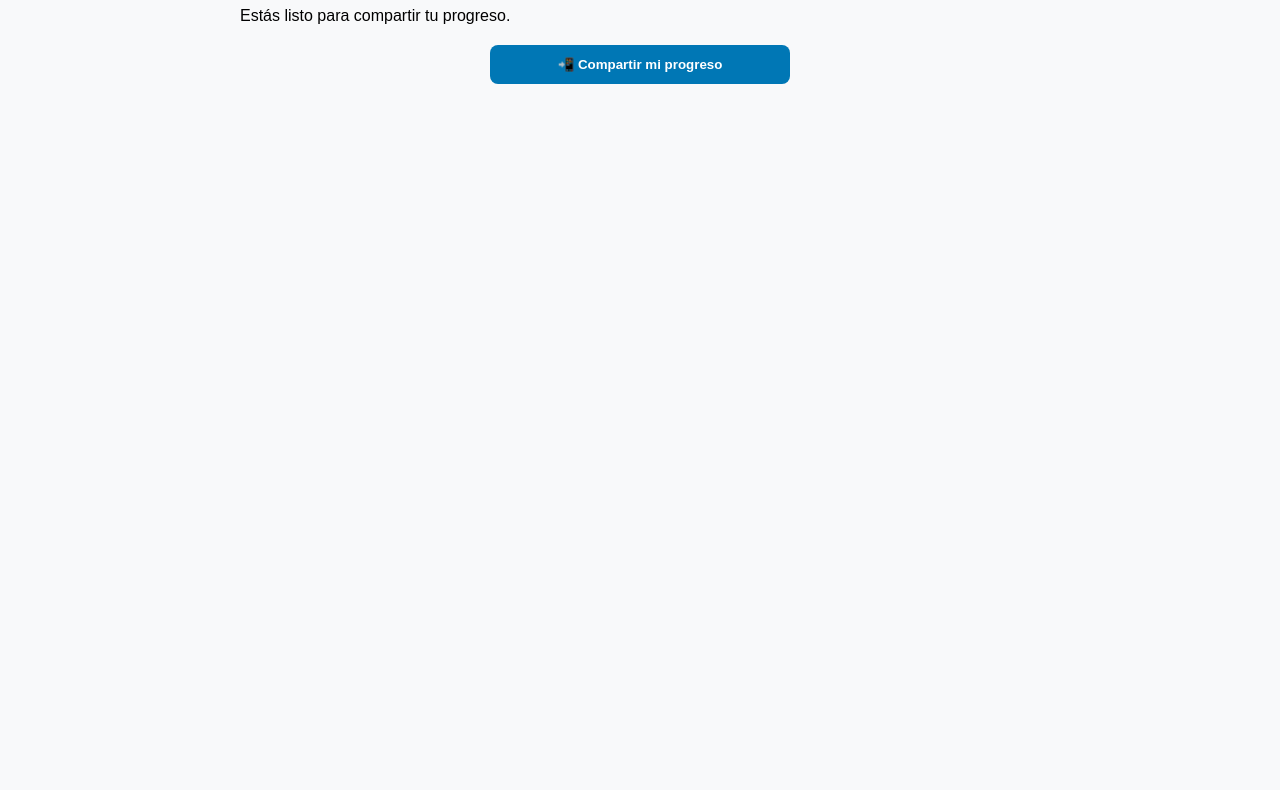
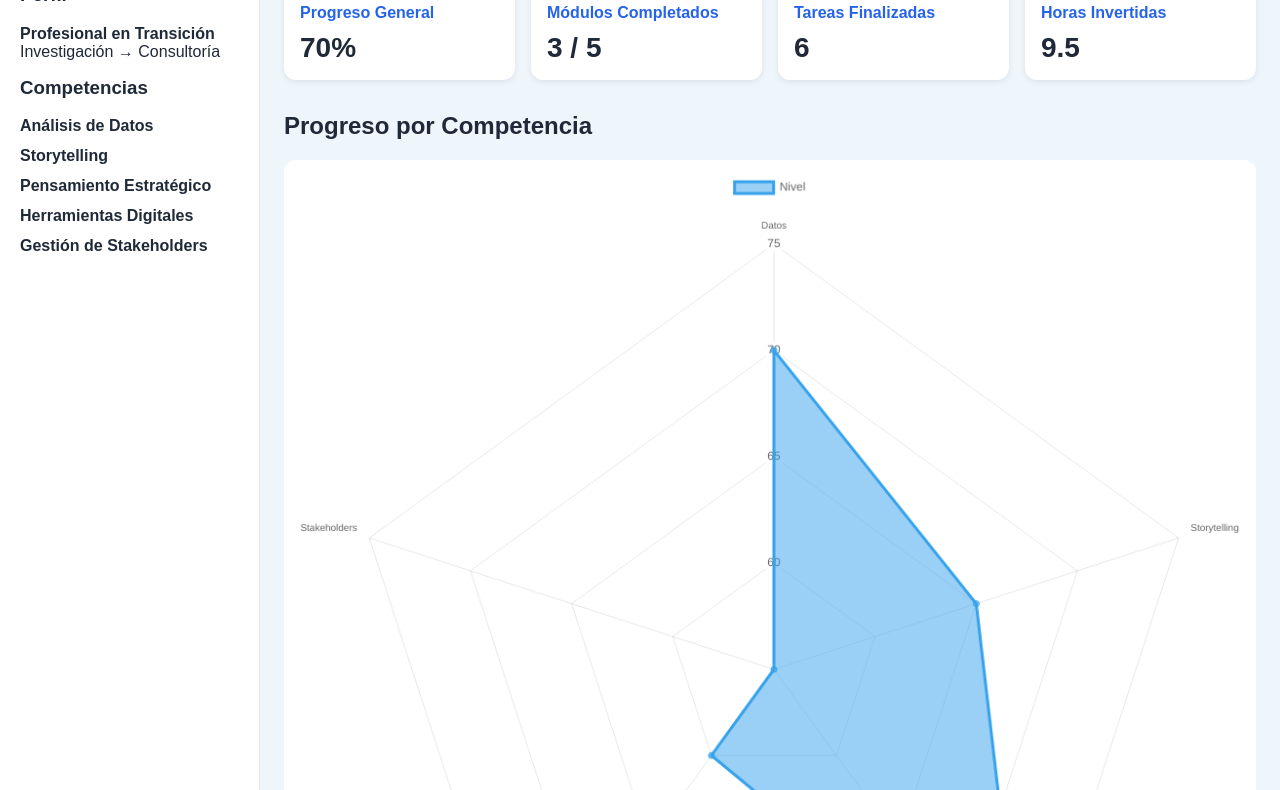
Before and after one commit to uberlandisfiolreyes74-spec/tutor-profesional, a plain HTML site: page index.html in a window 1280 px wide. Shown: the part 102-892 px from the top of the page. Before the commit the page ends 800 px from the top, so only its background shows below. Drawn offline with nearby package versions, Linux system fonts and the light colour scheme.

Commit message:
Revamp Tutor Profesional dashboard layout and styles
Updated the layout and content for the Tutor Profesional dashboard, including new styles and a header section.

```diff
--- a/index.html
+++ b/index.html
@@ -1,63 +1,77 @@
+
   <!DOCTYPE html>
 <html lang="es">
 <head>
-  <meta charset="UTF-8">
-  <meta name="viewport" content="width=device-width, initial-scale=1.0">
-  <title>Tutor Profesional</title>
+  <meta charset="UTF-8" />
+  <meta name="viewport" content="width=device-width, initial-scale=1.0" />
+  <title>Dashboard – Tutor Profesional</title>
+  <script src="https://cdn.jsdelivr.net/npm/chart.js"></script>
   <style>
-    body { font-family: sans-serif; padding: 20px; background: #f8f9fa; }
-    .container { max-width: 800px; margin: 0 auto; }
-    h1 { color: #2c3e50; }
-    .boton-compartir {
-      background: #0077B5;
-      color: white;
-      border: none;
-      padding: 12px 20px;
-      border-radius: 8px;
-      font-weight: bold;
-      margin: 20px auto;
-      cursor: pointer;
-      display: block;
-      width: 90%;
-      max-width: 300px;
-    }
-    .mensaje {
-      background: #f0f5ff;
-      border-left: 4px solid #0077B5;
-      padding: 16px;
-      margin: 20px;
-      border-radius: 6px;
-      display: none;
-    }
+    body{margin:0;font-family:Arial,Helvetica,sans-serif;background:#eef5fb;color:#1f2937}
+    header{background:#0f172a;color:#fff;padding:20px}
+    header h1{margin:0;font-size:22px}
+    .container{display:grid;grid-template-columns:260px 1fr;min-height:100vh}
+    aside{background:#ffffff;padding:20px;border-right:1px solid #e5e7eb}
+    aside h3{margin-top:0}
+    aside ul{list-style:none;padding:0}
+    aside li{margin:12px 0;font-weight:600}
+    main{padding:24px}
+    .cards{display:grid;grid-template-columns:repeat(auto-fit,minmax(220px,1fr));gap:16px}
+    .card{background:#fff;padding:16px;border-radius:12px;box-shadow:0 2px 6px rgba(0,0,0,.08)}
+    .card h2{margin:0;font-size:16px;color:#2563eb}
+    .card p{font-size:28px;margin:10px 0 0;font-weight:bold}
+    .section{margin-top:32px}
+    canvas{background:#fff;border-radius:12px;padding:12px}
   </style>
 </head>
 <body>
+<header>
+  <h1>Dashboard – Tutor Profesional</h1>
+</header>
 <div class="container">
-    <h1>🎉 ¡Felicidades! Tu app está funcionando</h1>
-    <p>Estás listo para compartir tu progreso.</p>
+  <aside>
+    <h3>Perfil</h3>
+    <p><strong>Profesional en Transición</strong><br>Investigación → Consultoría</p>
+    <h3>Competencias</h3>
+    <ul>
+      <li>Análisis de Datos</li>
+      <li>Storytelling</li>
+      <li>Pensamiento Estratégico</li>
+      <li>Herramientas Digitales</li>
+      <li>Gestión de Stakeholders</li>
+    </ul>
+  </aside>
+  <main>
+    <div class="cards">
+      <div class="card"><h2>Progreso General</h2><p>70%</p></div>
+      <div class="card"><h2>Módulos Completados</h2><p>3 / 5</p></div>
+      <div class="card"><h2>Tareas Finalizadas</h2><p>6</p></div>
+      <div class="card"><h2>Horas Invertidas</h2><p>9.5</p></div>
+    </div>
+    <div class="section">
+      <h2>Progreso por Competencia</h2>
+      <canvas id="competencias"></canvas>
+    </div>
+    <div class="section">
+      <h2>Avance del Plan</h2>
+      <canvas id="plan"></canvas>
+    </div>
+  </main>
+</div>
+<script>
+  new Chart(document.getElementById('competencias'),{
+    type:'radar',
+    data:{
+      labels:['Datos','Storytelling','Estrategia','Herramientas','Stakeholders'],
+      datasets:[{label:'Nivel',data:[70,65,75,60,55],fill:true}]
+    }
+  });
 
-    <!-- Botón de compartir progreso -->
-    <button class="boton-compartir" id="compartirBtn">
-      📲 Compartir mi progreso
-    </button>
-
-    <div class="mensaje" id="mensajeCompartir"></div>
-  </div>
-
-  <script>
-    document.getElementById('compartirBtn').addEventListener('click', function() {
-      const mensaje = `He comenzado mi transición de Investigación a Consultoría Digital con Tutor Profesional — ¡mi primer paso está dado! 🌱\n\n#CareerTransition #DigitalConsulting`;
-
-      const contenedor = document.getElementById('mensajeCompartir');
-      contenedor.textContent = mensaje;
-      contenedor.style.display = 'block';
-
-      if (navigator.clipboard) {
-        navigator.clipboard.writeText(mensaje).then(() => {
-          alert('✅ ¡Texto copiado! Pégalo en LinkedIn, WhatsApp o notas.');
-        });
-      } else {
-        alert('ℹ️ Mantén presionado el texto abajo y copia manualmente.');
+  new Chart(document.getElementById('plan'),{
+    type:'bar',
+    data:{
+      labels:['Diagnóstico','Comunicación','Herramientas','Proyecto Real'],
+      datasets:[{label:'% completado',data:[100,70,40,10]}]
     }
   });
 </script>
```
Lines whose indentation alone changed are shown as unchanged.
